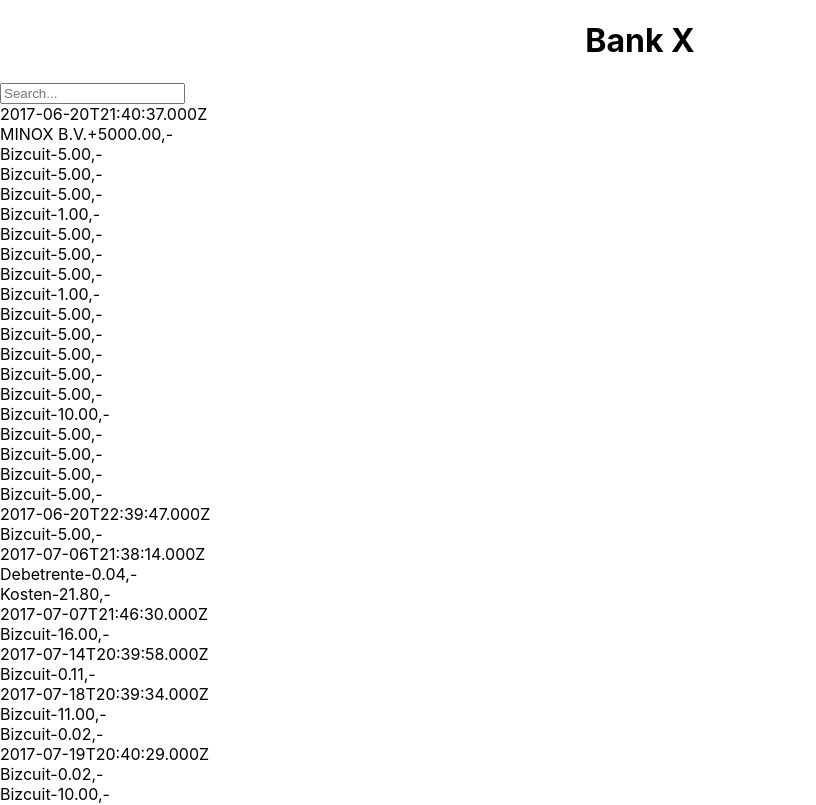
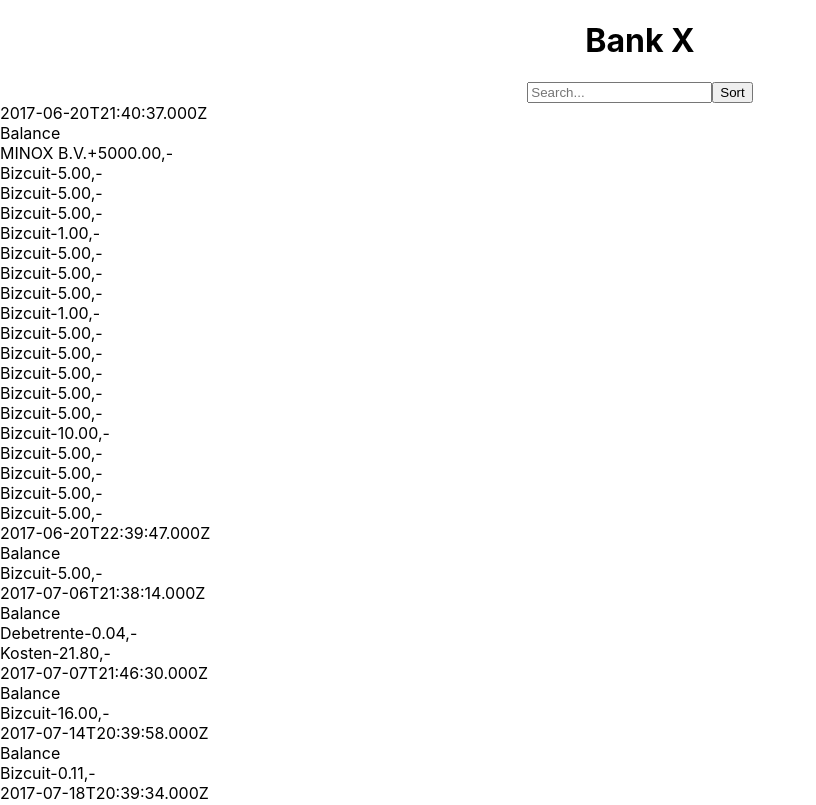
Before and after one commit to laurenssvg/bizcuit-assignment, a React (Create React App) app: page / in a window 1280 px wide. Shown: the top 805 px of the page, without its empty margins (0-816 px from the left). Built offline with nearby package versions, Linux system fonts and the light colour scheme.

Commit message:
gave all elements useful classNames

```diff
--- a/src/App.css
+++ b/src/App.css
@@ -1,3 +1,4 @@
 .App {
-  text-align: center;
+  display: flex;
+  flex-direction: column;
 }
--- a/src/App.js
+++ b/src/App.js
@@ -10,7 +10,8 @@
     super();
 
     this.state = {
-      statements: []
+      statements: [],
+      searchField: ""
     };
   }
 
@@ -19,14 +20,21 @@
     this.setState({ statements: data });
   }
 
+  handleChange = e => {
+    this.setState({ searchField: e.target.value });
+  };
+
   render() {
-    const { statements } = this.state;
+    const { statements, searchField } = this.state;
+    const filteredStatements = statements.filter(statement =>
+      statement.date.toLowerCase().includes(searchField.toLowerCase())
+    );
 
     return (
-      <div>
+      <div className='App'>
         <Header />
-        <SearchBox placeholder='Search...' />
-        <Statement statements={statements} />
+        <SearchBox placeholder='Search...' handleChange={this.handleChange} />
+        <Statement statements={filteredStatements} />
       </div>
     );
   }
--- a/src/components/custom-button/custom-button.component.jsx
+++ b/src/components/custom-button/custom-button.component.jsx
@@ -0,0 +1,12 @@
+import React from "react";
+import "./custom-button.styles.css";
+
+const CustomButton = () => {
+  return (
+    <button type='button' className='sort'>
+      Sort
+    </button>
+  );
+};
+
+export default CustomButton;
--- a/src/components/search-box/search-box.component.jsx
+++ b/src/components/search-box/search-box.component.jsx
@@ -1,7 +1,18 @@
 import React from "react";
 
 import "./search-box.styles.css";
+import CustomButton from "../custom-button/custom-button.component";
 
-export const SearchBox = ({ placeholder }) => (
-  <input className='search' type='search' placeholder={placeholder}></input>
-);
+export const SearchBox = ({ placeholder, handleChange }) => {
+  return (
+    <div className='search-and-sort'>
+      <input
+        className='search'
+        type='search'
+        placeholder={placeholder}
+        onChange={handleChange}
+      ></input>
+      <CustomButton />
+    </div>
+  );
+};
--- a/src/components/search-box/search-box.styles.css
+++ b/src/components/search-box/search-box.styles.css
@@ -0,0 +1,4 @@
+.search-and-sort {
+  display: flex;
+  justify-content: center;
+}
--- a/src/components/statement-balance/statement-balance.component.jsx
+++ b/src/components/statement-balance/statement-balance.component.jsx
@@ -0,0 +1,8 @@
+import React from "react";
+import "./statement-balance.styles.css";
+
+const StatementBalance = () => {
+  return <div>Balance</div>;
+};
+
+export default StatementBalance;
--- a/src/components/statement-transaction/statement-transaction.component.jsx
+++ b/src/components/statement-transaction/statement-transaction.component.jsx
@@ -4,7 +4,6 @@
 const StatementTransaction = ({ transaction }) => {
   return (
     <div className='transaction'>
-      <div>
       <span className='name'>{transaction.name}</span>
       {transaction.debit_credit === "credit" ? (
         <span className='amount'>+{transaction.amount.toFixed(2)},-</span>
@@ -12,7 +11,6 @@
         <span className='amount'>-{transaction.amount.toFixed(2)},-</span>
       )}
     </div>
-    </div>
   );
 };
 export default StatementTransaction;
--- a/src/components/statement/statement.component.jsx
+++ b/src/components/statement/statement.component.jsx
@@ -2,21 +2,26 @@
 import "./statement.styles.css";
 
 import StatementTransaction from "../statement-transaction/statement-transaction.component";
+import StatementBalance from "../statement-balance/statement-balance.component";
 
 const Statement = ({ statements }) => {
   const statement = statements.map(statement => {
     return (
       <div className='statement'>
-        {statement.date}
-
-        {statement.transactions.map(transaction => (
-          <StatementTransaction transaction={transaction} />
-        ))}
+        <div className='date-and-balance'>
+          {statement.date}
+          <StatementBalance />
+        </div>
+        <div className='transactions'>
+          {statement.transactions.map(transaction => (
+            <StatementTransaction transaction={transaction} />
+          ))}
+        </div>
       </div>
     );
   });
 
-  return <div>{statement}</div>;
+  return <div className='overview'>{statement}</div>;
 };
 
 export default Statement;
```
Lines whose indentation alone changed are shown as unchanged.
